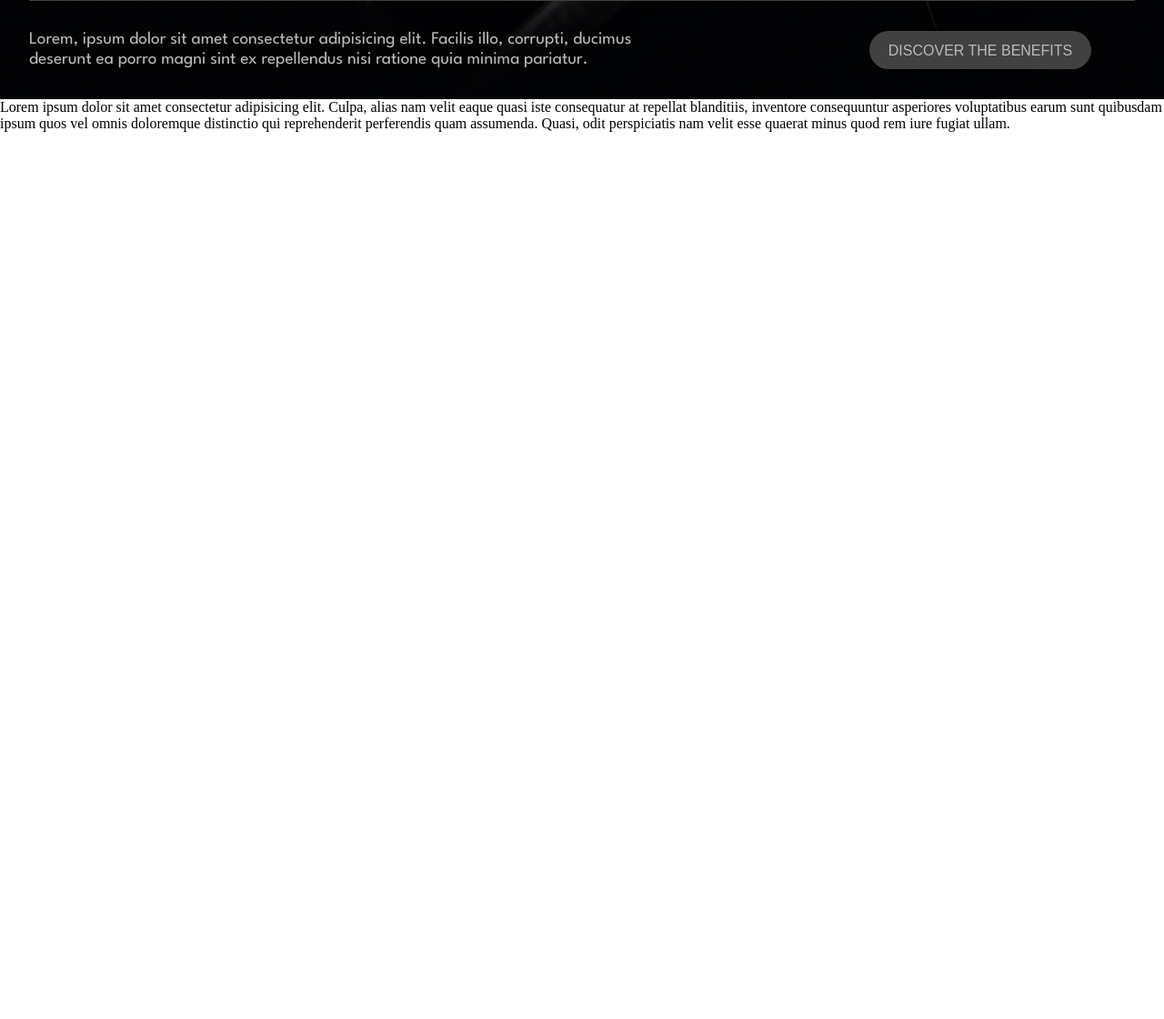
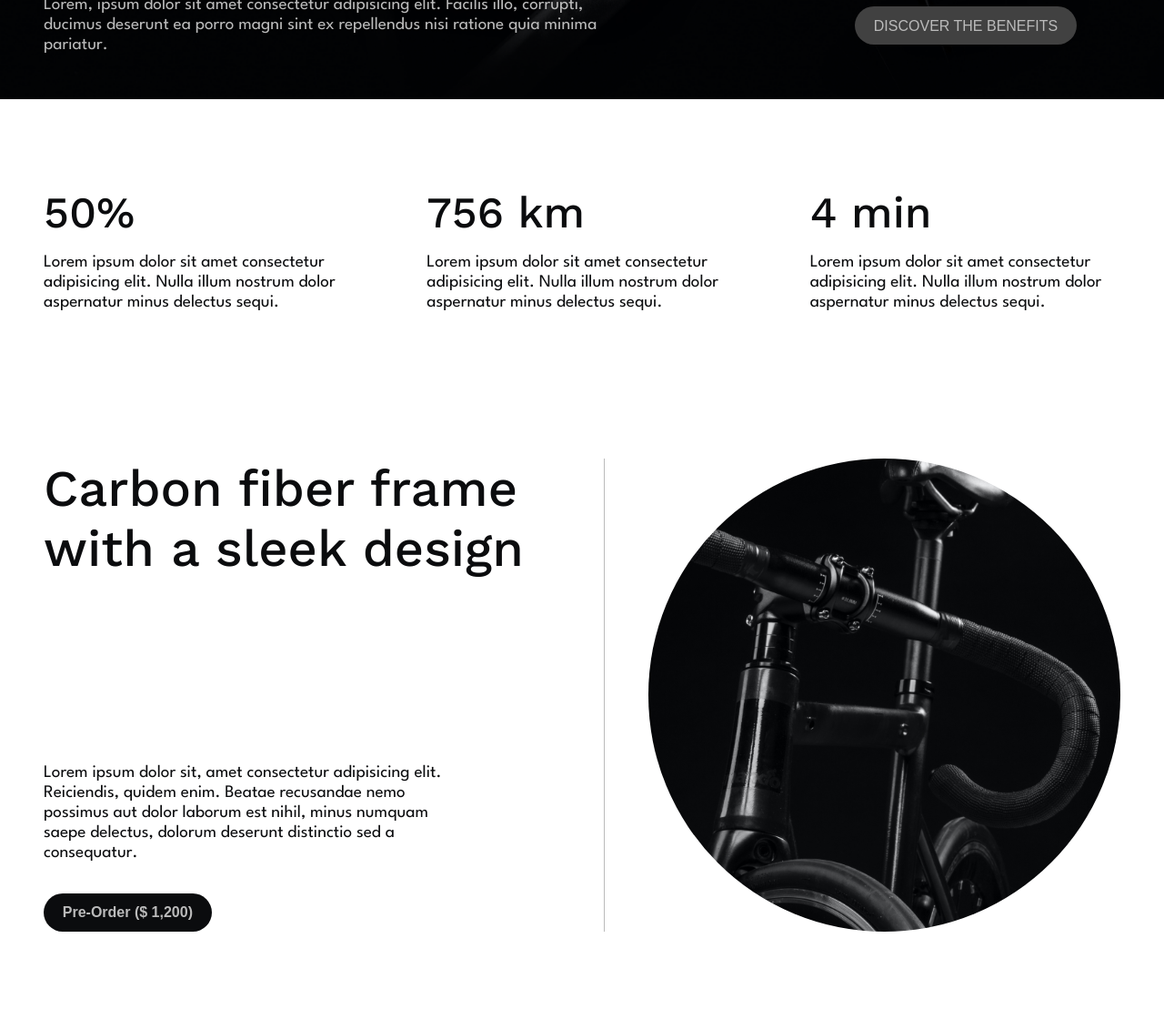
Before and after one commit to ajoykumardas12/biko-homepage, a website: page index.html in a window 1280 px wide. Shown: the part 691-1811 px from the top of the page at 91% size. Before the commit the page ends 836 px from the top, so only its background shows below. Drawn offline with nearby package versions, Linux system fonts and the light colour scheme.

Commit message:
features section

```diff
--- a/index.html
+++ b/index.html
@@ -30,7 +30,7 @@
       <section class="hero-section">
         <div class="hero-texts">
           <h1 class="hero-heading">Marathon bike</h1>
-          <div class="horizontal-seperator"></div>
+          <div class="horizontal-separator"></div>
           <div class="hero-para">
             <p>
               Lorem, ipsum dolor sit amet consectetur adipisicing elit. Facilis
@@ -38,18 +38,48 @@
               repellendus nisi ratione quia minima pariatur.
             </p>
             <button class="button hero-cta-button">
-              DISCOVER THE BENEFITS
+              <a href="#features">DISCOVER THE BENEFITS</a>
             </button>
           </div>
         </div>
       </section>
-      <section>
-        Lorem ipsum dolor sit amet consectetur adipisicing elit. Culpa, alias
-        nam velit eaque quasi iste consequatur at repellat blanditiis, inventore
-        consequuntur asperiores voluptatibus earum sunt quibusdam ipsum quos vel
-        omnis doloremque distinctio qui reprehenderit perferendis quam
-        assumenda. Quasi, odit perspiciatis nam velit esse quaerat minus quod
-        rem iure fugiat ullam.
+      <section class="features" id="features">
+        <div class="features-grid">
+          <div class="feature">
+            <h3 class="feature-heading">50%</h3>
+            <p>
+              Lorem ipsum dolor sit amet consectetur adipisicing elit. Nulla
+              illum nostrum dolor aspernatur minus delectus sequi.
+            </p>
+          </div>
+          <div class="feature">
+            <h3 class="feature-heading">756 km</h3>
+            <p>
+              Lorem ipsum dolor sit amet consectetur adipisicing elit. Nulla
+              illum nostrum dolor aspernatur minus delectus sequi.
+            </p>
+          </div>
+          <div class="feature">
+            <h3 class="feature-heading">4 min</h3>
+            <p>
+              Lorem ipsum dolor sit amet consectetur adipisicing elit. Nulla
+              illum nostrum dolor aspernatur minus delectus sequi.
+            </p>
+          </div>
+        </div>
+        <div class="feature-carbon-fiber">
+          <div class="carbon-fiber-text-content">
+            <h4>Carbon fiber frame with a sleek design</h4>
+            <p>
+              Lorem ipsum dolor sit, amet consectetur adipisicing elit.
+              Reiciendis, quidem enim. Beatae recusandae nemo possimus aut dolor
+              laborum est nihil, minus numquam saepe delectus, dolorum deserunt
+              distinctio sed a consequatur.
+            </p>
+            <button class="pre-order-button">Pre-Order ($ 1,200)</button>
+          </div>
+          <div class="carbon-fiber-image"></div>
+        </div>
       </section>
     </main>
   </body>
--- a/scss/globals/_boilerplate.scss
+++ b/scss/globals/_boilerplate.scss
@@ -4,8 +4,13 @@ html {
   box-sizing: border-box;
 }
 
+html,
+body {
+  scroll-behavior: smooth;
+}
+
 * {
-  box-sizing: inherit;
+  box-sizing: border-box;
   margin: 0;
   padding: 0;
 }
@@ -38,6 +43,11 @@ button {
   cursor: pointer;
 }
 
+a {
+  text-decoration: none;
+  color: inherit;
+}
+
 ul {
   list-style: none;
 }
--- a/scss/globals/_global-classes.scss
+++ b/scss/globals/_global-classes.scss
@@ -1,4 +1,4 @@
-.horizontal-seperator {
+.horizontal-separator {
   width: 100%;
   height: 1px;
   background: var(--dark-gray);
--- /dev/null
+++ b/scss/sections/_features.scss
@@ -0,0 +1,56 @@
+.features {
+  padding: 6rem 3rem;
+  color: var(--dark);
+
+  .features-grid {
+    display: grid;
+    grid-template-columns: repeat(3, 1fr);
+    gap: 5rem;
+    .feature {
+      .feature-heading {
+        font-size: 3rem;
+        font-weight: 500;
+      }
+      p {
+        margin-top: 1rem;
+      }
+    }
+  }
+
+  .feature-carbon-fiber {
+    margin-top: 10rem;
+    display: flex;
+    justify-content: space-between;
+
+    .carbon-fiber-text-content {
+      width: 110%;
+      padding-right: 5rem;
+      margin-right: 3rem;
+      border-right: 1px solid var(--light-gray);
+      display: flex;
+      flex-direction: column;
+
+      h4 {
+        font-size: 3.5rem;
+        font-weight: 500;
+      }
+      p {
+        margin: auto 4rem 2rem 0;
+      }
+      .pre-order-button {
+        width: max-content;
+        color: var(--light-gray);
+        background: var(--dark);
+        font-weight: 600;
+      }
+    }
+    .carbon-fiber-image {
+      width: 100%;
+      aspect-ratio: 1;
+      border-radius: 50%;
+      background-image: url("../../assets/images/josh-nuttall-zkVi57UYHIQ-unsplash.png");
+      background-size: cover;
+      background-position: center;
+    }
+  }
+}
--- a/scss/sections/_header.scss
+++ b/scss/sections/_header.scss
@@ -3,7 +3,7 @@ header {
   display: flex;
   justify-content: space-between;
   align-items: center;
-  padding: 0 2rem;
+  padding: 0 2.5rem;
   .contact,
   nav {
     color: var(--light-gray);
--- a/scss/sections/_hero.scss
+++ b/scss/sections/_hero.scss
@@ -8,7 +8,7 @@
   background-image: url(../../assets/images/josh-nuttall-eTrHMJwI5ro-unsplash.png);
   background-size: cover;
   background-position: center;
-  padding: 2rem;
+  padding: 3rem;
   display: flex;
   align-items: end;
 
@@ -19,7 +19,7 @@
       font-family: var(--font-heading);
       font-weight: 400;
     }
-    .horizontal-seperator {
+    .horizontal-separator {
       margin: 1rem 0 2rem;
     }
     .hero-para {
--- a/scss/sections/_index.scss
+++ b/scss/sections/_index.scss
@@ -1,2 +1,3 @@
 @forward "hero";
 @forward "header";
+@forward "features";
```
Also changed, not shown: assets/images/josh-nuttall-zkVi57UYHIQ-unsplash.png (added), css/styles.css.
